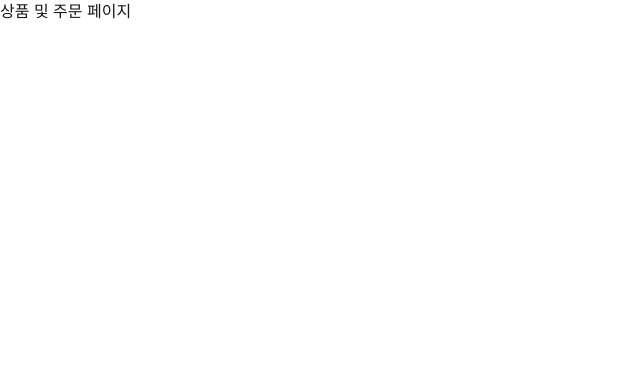
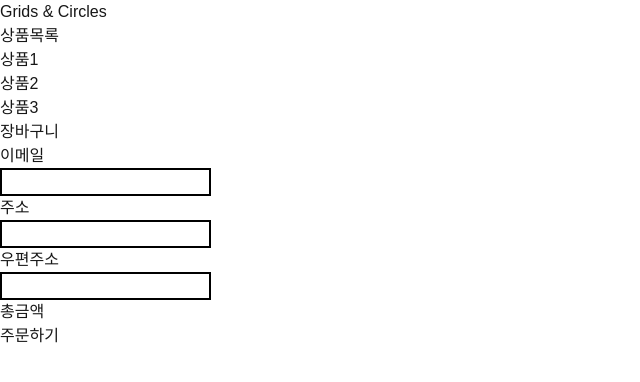
Before and after one commit to prgrms-be-devcourse/NBE6-8-1-TEAM3, a Next.js app in the folder frontend/: page /products in a window 1280 px wide. Shown: the top 382 px of the page, without its empty margins (0-640 px from the left). Built offline with nearby package versions, Linux system fonts and the light colour scheme.

Commit message:
feat : 상품, 장바구니 페이지
페이지 틀 완성

```diff
--- a/frontend/src/app/products/page.tsx
+++ b/frontend/src/app/products/page.tsx
@@ -1,3 +1,31 @@
 export default function Page() {
-    return <div>상품 및 주문 페이지</div>
+    return (
+        <>
+            <h1>Grids & Circles</h1>
+
+            <h2>상품목록</h2>
+
+            {/* 이후 DB로 받을 예정 */}
+            <div>상품1</div>
+            <div>상품2</div>
+            <div>상품3</div>
+
+
+            <h2>장바구니</h2>
+
+
+            <div>이메일</div>
+            <input type="text" className="border-2 border-black"/>
+
+            <div>주소</div>
+            <input type="text" className="border-2 border-black"/>
+
+            <div>우편주소</div>
+            <input type="text" className="border-2 border-black"/>
+
+            <div>총금액</div>
+
+            <button>주문하기</button>
+        </>
+    )
 }
```
